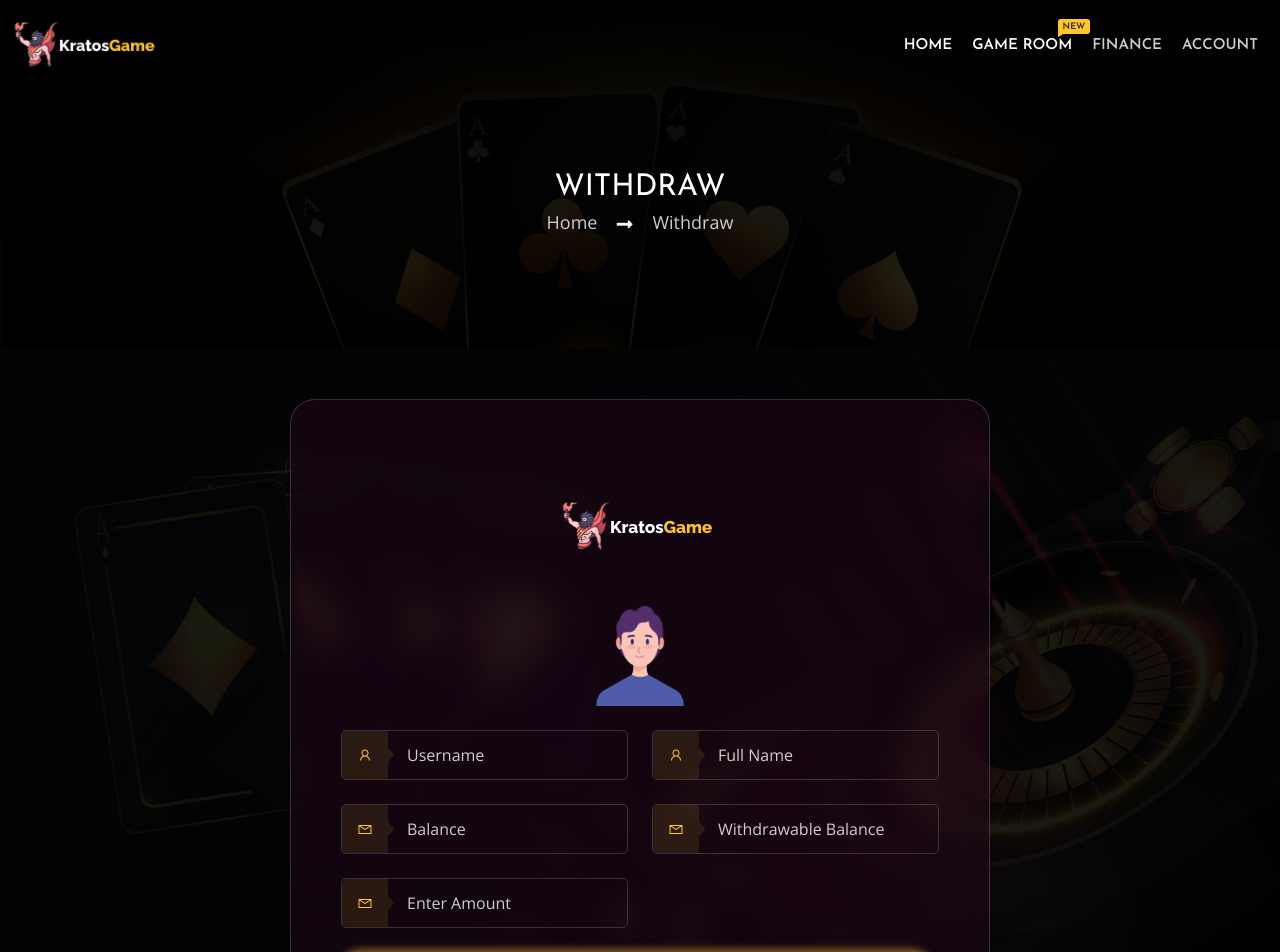
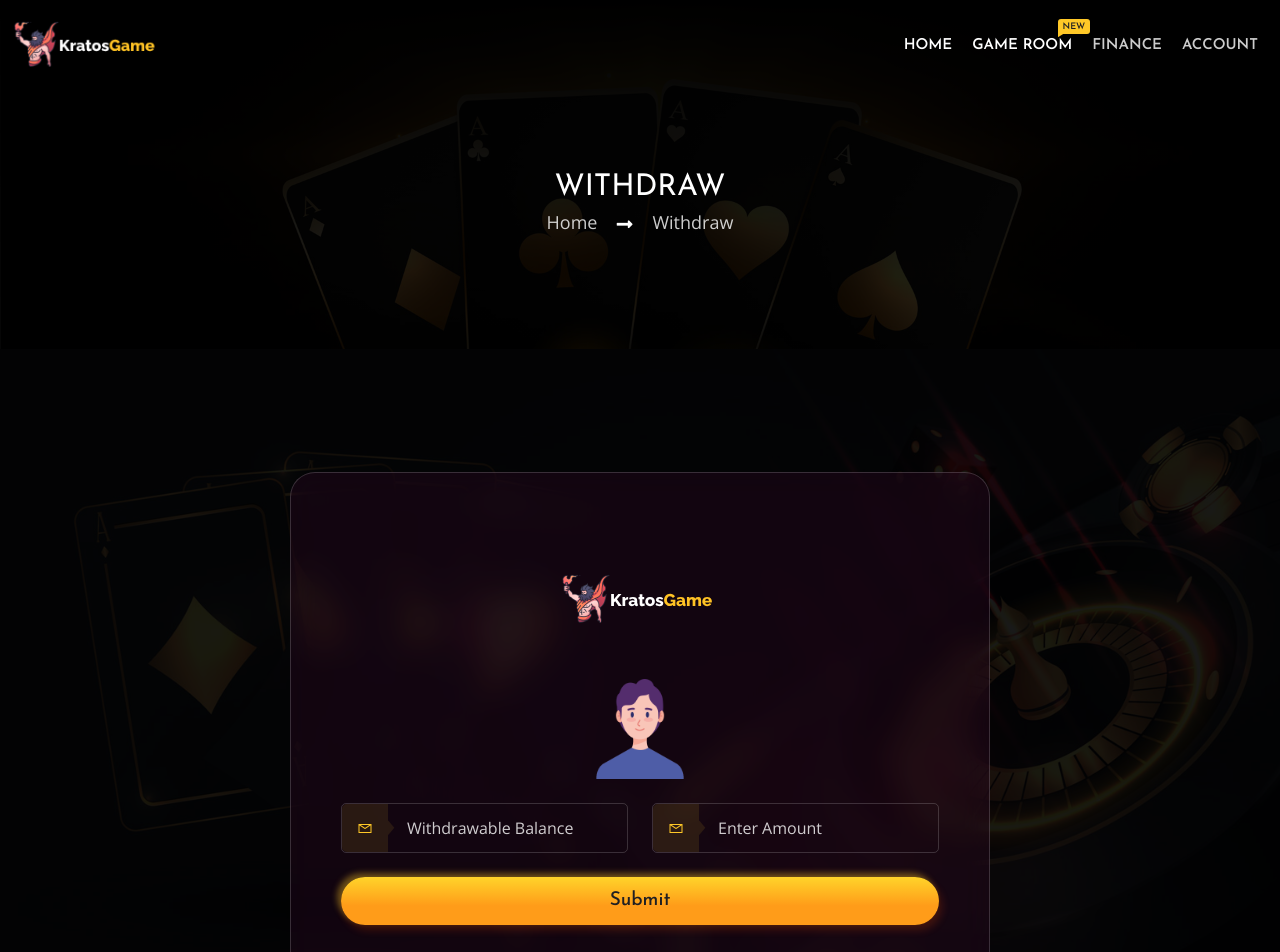
Before and after one commit to tammydufil/kratosgame, a React (Vite) app: page /withdraw in a window 1280 px wide. Shown: the top 952 px of the page. Built offline with nearby package versions, Linux system fonts and the light colour scheme.

Commit message:
withdraw update

```diff
--- a/src/deposit.jsx
+++ b/src/deposit.jsx
@@ -5,9 +5,9 @@ import { Navbar } from "./components/navbar";
 import { Footer } from "./components/footer";
 
 export const Deposit = () => {
-  const [username, setusername] = useState("");
+  const [Amount, setamount] = useState("");
   const [firstname, setFirstname] = useState("");
-  const [lastname, setLastname] = useState("");
+  const [fullname, setfullname] = useState("");
   const [country, setCountry] = useState("Nigeria");
   const [phonenumber, setPhoneNumber] = useState("");
   const [email, setEmail] = useState("");
@@ -164,24 +164,6 @@ export const Deposit = () => {
               >
                 <div className="col-xl-6 col-md-6">
                   <div className="form-group">
-                    <div htmlFor="fname" className="input-pre-icon">
-                      <i className="las la-user" />
-                    </div>
-                    <input
-                      id="fname"
-                      type="text"
-                      className="form--control form-control style--two"
-                      placeholder="Username"
-                      value={firstname}
-                      onChange={(e) => {
-                        setFirstname(e.target.value);
-                      }}
-                      required
-                    />
-                  </div>
-                </div>
-                <div className="col-xl-6 col-md-6">
-                  <div className="form-group">
                     <div htmlFor="lname" className="input-pre-icon">
                       <i className="las la-user" />
                     </div>
@@ -190,9 +172,9 @@ export const Deposit = () => {
                       type="text"
                       className="form--control form-control style--two"
                       placeholder="Full Name"
-                      value={lastname}
+                      value={fullname}
                       onChange={(e) => {
-                        setLastname(e.target.value);
+                        setfullname(e.target.value);
                       }}
                       required
                     />
@@ -206,32 +188,15 @@ export const Deposit = () => {
                     <input
                       type="text"
                       className="form--control form-control style--two"
-                      placeholder="Balance"
-                      value={phonenumber}
+                      placeholder="Email"
+                      value={email}
                       onChange={(e) => {
-                        setPhoneNumber(e.target.value);
+                        setEmail(e.target.value);
                       }}
                     />
                   </div>
                 </div>
-                <div className="col-xl-6 col-md-6">
-                  <div className="form-group">
-                    <div htmlFor="email" className="input-pre-icon">
-                      <i className="las la-envelope" />
-                    </div>
-                    <input
-                      id="email"
-                      type="email"
-                      className="form--control form-control style--two"
-                      placeholder="Withdrawable Balance"
-                      value={email}
-                      onChange={(e) => {
-                        setEmail(e.target.value);
-                      }}
-                      required
-                    />
-                  </div>
-                </div>
+
                 <div className="col-xl-6 col-md-6">
                   <div className="form-group">
                     <div htmlFor="username" className="input-pre-icon">
@@ -242,9 +207,9 @@ export const Deposit = () => {
                       type="text"
                       className="form--control form-control style--two"
                       placeholder="Enter Amount"
-                      value={username}
+                      value={Amount}
                       onChange={(e) => {
-                        setusername(e.target.value);
+                        setamount(e.target.value);
                       }}
                       required
                     />
--- a/src/withdraw.jsx
+++ b/src/withdraw.jsx
@@ -5,12 +5,12 @@ import { Navbar } from "./components/navbar";
 import { Footer } from "./components/footer";
 
 export const Withdraw = () => {
-  const [username, setusername] = useState("");
+  const [Amount, setamount] = useState("");
   const [firstname, setFirstname] = useState("");
   const [lastname, setLastname] = useState("");
   const [country, setCountry] = useState("Nigeria");
   const [phonenumber, setPhoneNumber] = useState("");
-  const [email, setEmail] = useState("");
+  const [withdrawable, setwithdrawable] = useState("");
   const [password, setPassword] = useState("");
   const [confirmpassword, setConfirmPassword] = useState("");
   const [loading, setLoading] = useState(false);
@@ -164,69 +164,17 @@ export const Withdraw = () => {
               >
                 <div className="col-xl-6 col-md-6">
                   <div className="form-group">
-                    <div htmlFor="fname" className="input-pre-icon">
-                      <i className="las la-user" />
-                    </div>
-                    <input
-                      id="fname"
-                      type="text"
-                      className="form--control form-control style--two"
-                      placeholder="Username"
-                      value={firstname}
-                      onChange={(e) => {
-                        setFirstname(e.target.value);
-                      }}
-                      required
-                    />
-                  </div>
-                </div>
-                <div className="col-xl-6 col-md-6">
-                  <div className="form-group">
-                    <div htmlFor="lname" className="input-pre-icon">
-                      <i className="las la-user" />
-                    </div>
-                    <input
-                      id="lname"
-                      type="text"
-                      className="form--control form-control style--two"
-                      placeholder="Full Name"
-                      value={lastname}
-                      onChange={(e) => {
-                        setLastname(e.target.value);
-                      }}
-                      required
-                    />
-                  </div>
-                </div>
-                <div className="col-xl-6 col-md-6">
-                <div className="form-group">
-                    <div htmlFor="email" className="input-pre-icon">
-                      <i className="las la-envelope" />
-                    </div>
-                    <input
-                      type="text"
-                      className="form--control form-control style--two"
-                      placeholder="Balance"
-                      value={phonenumber}
-                      onChange={(e) => {
-                        setPhoneNumber(e.target.value);
-                      }}
-                    />
-                  </div>
-                </div>
-                <div className="col-xl-6 col-md-6">
-                  <div className="form-group">
                     <div htmlFor="email" className="input-pre-icon">
                       <i className="las la-envelope" />
                     </div>
                     <input
                       id="email"
-                      type="email"
+                      type="number"
                       className="form--control form-control style--two"
                       placeholder="Withdrawable Balance"
-                      value={email}
+                      value={withdrawable}
                       onChange={(e) => {
-                        setEmail(e.target.value);
+                        setwithdrawable(e.target.value);
                       }}
                       required
                     />
@@ -239,12 +187,12 @@ export const Withdraw = () => {
                     </div>
                     <input
                       id="username"
-                      type="text"
+                      type="number"
                       className="form--control form-control style--two"
                       placeholder="Enter Amount"
-                      value={username}
+                      value={Amount}
                       onChange={(e) => {
-                        setusername(e.target.value);
+                        setamount(e.target.value);
                       }}
                       required
                     />
```
